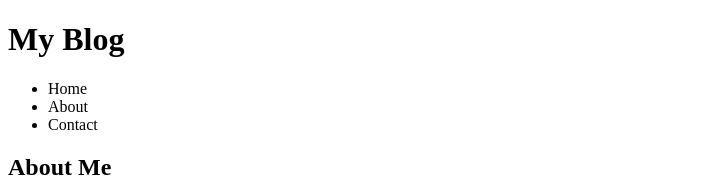
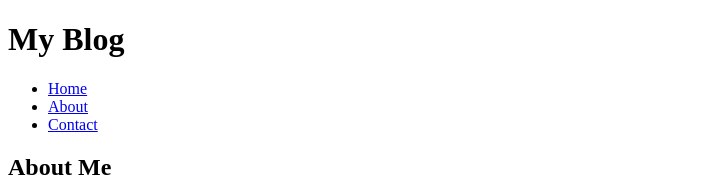
Before and after one commit to lamuel-wong/letphil, a plain HTML site: page level_1/semantic_html/complete.html in a window 1280 px wide. Shown: the top 184 px of the page, without its empty margins (0-713 px from the left). Drawn offline with Linux system fonts and the light colour scheme.

Commit message:
fix: place navigation text inside anchor tags

```diff
--- a/level_1/semantic_html/complete.html
+++ b/level_1/semantic_html/complete.html
@@ -13,9 +13,9 @@
         <h1>My Blog</h1>
         <nav>
             <ul>
-                <li><a href="#home"></a>Home</li>
-                <li><a href="#about"></a>About</li>
-                <li><a href="#contact"></a>Contact</li>
+                <li><a href="#home">Home</a></li>
+                <li><a href="#about">About</a></li>
+                <li><a href="#contact">Contact</a></li>
             </ul>
         </nav>
     </header>
```
